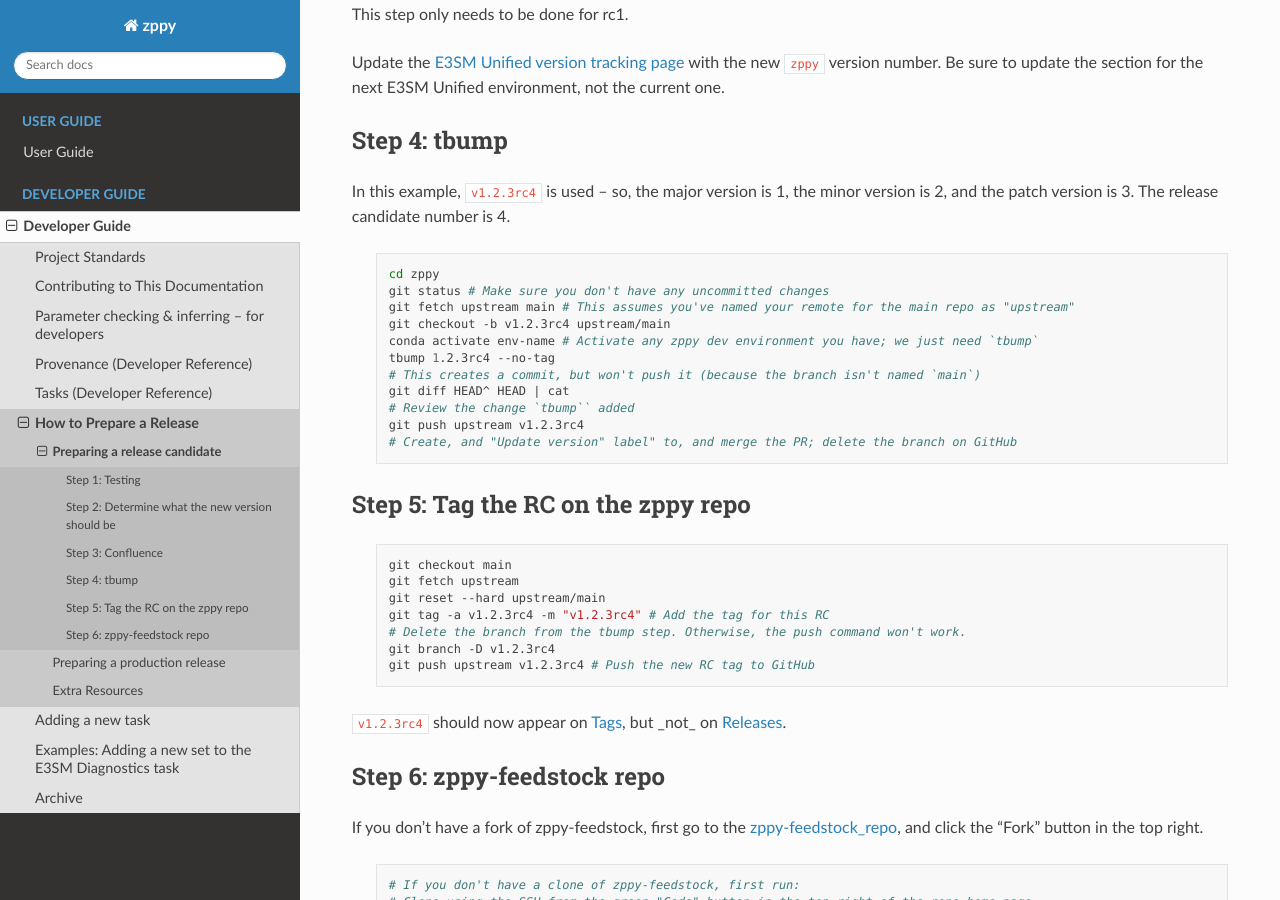
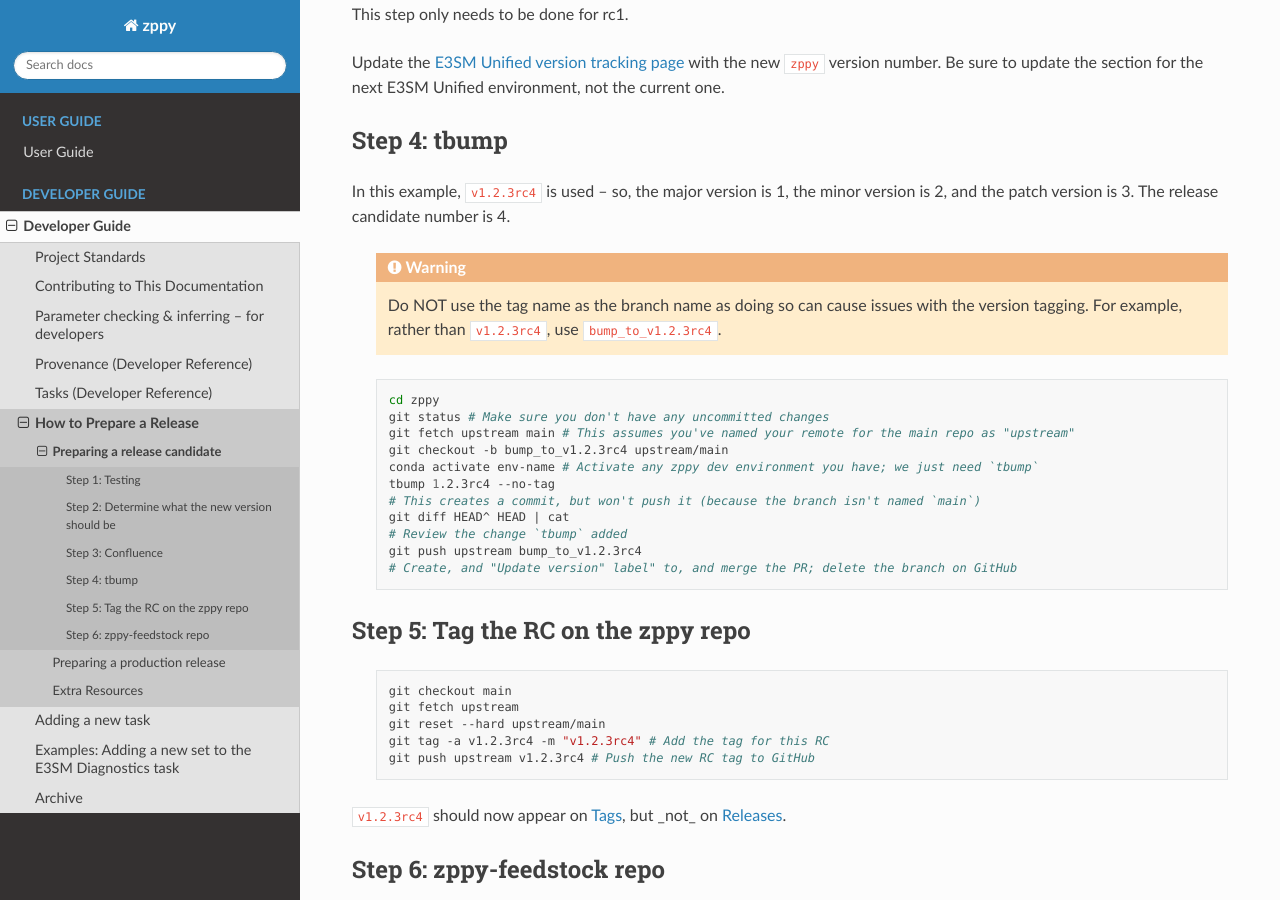
Before and after one commit to E3SM-Project/zppy, a Sphinx documentation site: the page built from docs/source/dev_guide/releases/release_candidates.rst, in a window 1280 px wide and 900 px high, scrolled down 566 px. Built offline with Sphinx 7.4.7 and the Read the Docs theme 3.1.0, drawn with Linux system fonts in a browser that asks for light colours; pages that are not in the unit, such as notebooks, are missing from menus.

Commit message:
Note branch name warning in RC docs

```diff
--- a/docs/source/dev_guide/releases/release_candidates.rst
+++ b/docs/source/dev_guide/releases/release_candidates.rst
@@ -29,18 +29,24 @@
 
 In this example, ``v1.2.3rc4`` is used -- so, the major version is 1, the minor version is 2, and the patch version is 3. The release candidate number is 4.
 
+   .. warning::
+        Do NOT use the tag name as the branch name as
+        doing so can cause issues with the version tagging.
+        For example, rather than ``v1.2.3rc4``, use ``bump_to_v1.2.3rc4``.
+
+
    .. code-block:: bash
 
         cd zppy
         git status # Make sure you don't have any uncommitted changes
         git fetch upstream main # This assumes you've named your remote for the main repo as "upstream"
-        git checkout -b v1.2.3rc4 upstream/main
+        git checkout -b bump_to_v1.2.3rc4 upstream/main
         conda activate env-name # Activate any zppy dev environment you have; we just need `tbump`
         tbump 1.2.3rc4 --no-tag
         # This creates a commit, but won't push it (because the branch isn't named `main`)
         git diff HEAD^ HEAD | cat
-        # Review the change `tbump`` added
-        git push upstream v1.2.3rc4
+        # Review the change `tbump` added
+        git push upstream bump_to_v1.2.3rc4
         # Create, and "Update version" label" to, and merge the PR; delete the branch on GitHub
 
 Step 5: Tag the RC on the zppy repo
@@ -52,8 +58,6 @@
         git fetch upstream
         git reset --hard upstream/main
         git tag -a v1.2.3rc4 -m "v1.2.3rc4" # Add the tag for this RC
-        # Delete the branch from the tbump step. Otherwise, the push command won't work.
-        git branch -D v1.2.3rc4
         git push upstream v1.2.3rc4 # Push the new RC tag to GitHub
 
 ``v1.2.3rc4`` should now appear on `Tags <https://github.com/E3SM-Project/zppy/tags>`__, but _not_ on `Releases <https://github.com/E3SM-Project/zppy/releases>`_.
```
